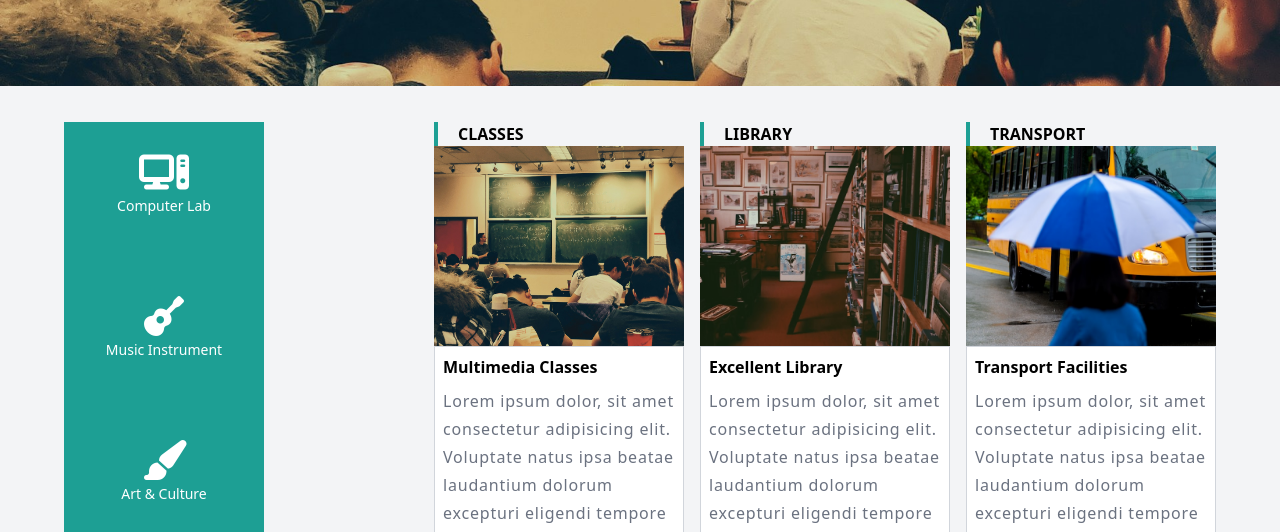
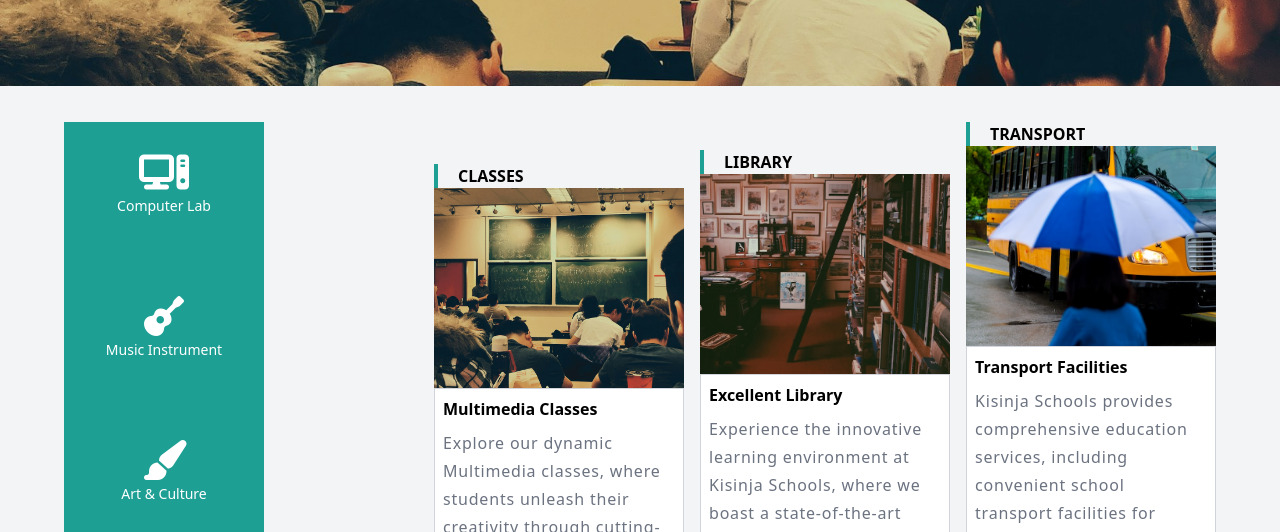
Before and after one commit to kisinja/school-website, a website: page src/index.html in a window 1280 px wide. Shown: the part 414-946 px from the top of the page. Drawn offline with Linux system fonts and the light colour scheme.

Commit message:
Changes to be committed: 	modified:   src/index.html

```diff
--- a/src/index.html
+++ b/src/index.html
@@ -89,8 +89,9 @@
                         </div>
                         <div class="flex flex-col gap-2 p-2 border border-gray-300">
                             <h3 class="font-bold capitalize">Multimedia Classes</h3>
-                            <p class="text-gray-500">Lorem ipsum dolor, sit amet consectetur adipisicing elit. Voluptate
-                                natus ipsa beatae laudantium dolorum excepturi eligendi tempore </p>
+                            <p class="text-gray-500">Explore our dynamic Multimedia classes, where students unleash
+                                their creativity through cutting-edge technologies, fostering skills essential for the
+                                digital age. Join us on an exciting learning journey!</p>
                             <a href="" class="text-[#1d9f94] uppercase hover:underline hover:italic">read more <i
                                     class="fa-solid fa-arrow-right inline text-[#1d9f94] ml-3"></i></a>
                         </div>
@@ -104,8 +105,10 @@
                         </div>
                         <div class="flex flex-col gap-2 p-2 border border-gray-300">
                             <h3 class="font-bold capitalize">excellent library</h3>
-                            <p class="text-gray-500">Lorem ipsum dolor, sit amet consectetur adipisicing elit. Voluptate
-                                natus ipsa beatae laudantium dolorum excepturi eligendi tempore </p>
+                            <p class="text-gray-500">
+                                Experience the innovative learning environment at Kisinja Schools, where we boast a
+                                state-of-the-art modern library, enriching students' academic journey with extensive
+                                resources, advanced technology, and a passion for knowledge exploration. </p>
                             <a href="" class="text-[#1d9f94] uppercase hover:underline hover:italic">read more <i
                                     class="fa-solid fa-arrow-right inline text-[#1d9f94] ml-3"></i></a>
                         </div>
@@ -119,8 +122,10 @@
                         </div>
                         <div class="flex flex-col gap-2 p-2 border border-gray-300">
                             <h3 class="font-bold capitalize">Transport Facilities</h3>
-                            <p class="text-gray-500">Lorem ipsum dolor, sit amet consectetur adipisicing elit. Voluptate
-                                natus ipsa beatae laudantium dolorum excepturi eligendi tempore </p>
+                            <p class="text-gray-500">Kisinja Schools provides comprehensive education services,
+                                including convenient school transport facilities for students. With our reliable
+                                transport service, families can ensure safe and hassle-free commuting, fostering a
+                                conducive learning environment for all students. </p>
                             <a href="" class="text-[#1d9f94] uppercase hover:underline hover:italic">read more <i
                                     class="fa-solid fa-arrow-right inline text-[#1d9f94] ml-3"></i></a>
                         </div>
```
